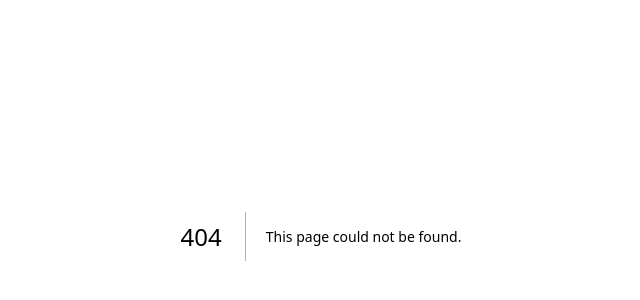
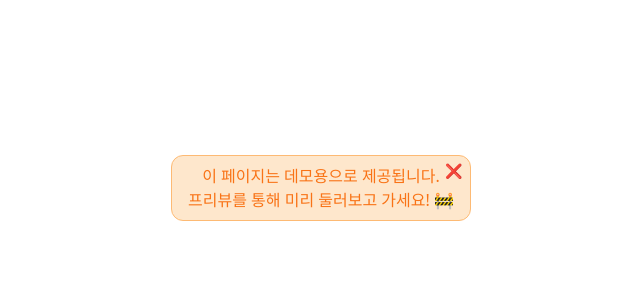
Before and after one commit to jliliflora/carrot-market-app, a Next.js app: page /components/demoalert in a window 1280 px wide. Before the commit this address had no page. Shown: the part 164-464 px from the top of the page, without its empty margins (319-959 px from the left). Built offline with nearby package versions, Linux system fonts and the light colour scheme.

Commit message:
데모알림창 컴포넌트 생성

```diff
--- a/pages/chats/index.tsx
+++ b/pages/chats/index.tsx
@@ -2,6 +2,7 @@ import type { NextPage } from "next";
 import Layout from "../components/layout";
 import Link from "next/link";
 import useUser from "../libs/client/useUser";
+import DemoAlert from "../components/demoalert";
 
 const Chats: NextPage = () => {
   //로그인이 안됐을때 enter로 redirect
@@ -26,12 +27,7 @@ const Chats: NextPage = () => {
             </div>
           </Link>
         ))}
-        <div className="divide-y-0">
-          <p className="fixed bottom-24 left-1/2 translate-x-[-50%] bg-orange-200 bg-opacity-50 border border-orange-300 rounded-xl px-4 py-2 w-[300px] text-center text-orange-500">
-            이 페이지는 데모용으로 제공됩니다.
-            <br /> 프리뷰를 통해 미리 둘러보고 가세요! 🚧
-          </p>
-        </div>
+        <DemoAlert />
       </div>
     </Layout>
   );
--- /dev/null
+++ b/pages/components/demoalert.tsx
@@ -0,0 +1,37 @@
+import React, { useState } from "react";
+
+export default function DemoAlert() {
+  const [isVisible, setIsVisible] = useState(true);
+  const [isFadingOut, setIsFadingOut] = useState(false);
+
+  const handleClose = () => {
+    setIsFadingOut(true);
+    setTimeout(() => {
+      setIsVisible(false); // 완전히 사라지게 설정
+    }, 300); // 0.3초 후에 실제로 숨김
+  };
+
+  return (
+    <>
+      {isVisible && (
+        // <div className="divide-y-0">
+        <div
+          className={`divide-y-0 transition-opacity duration-300 ${
+            isFadingOut ? "opacity-0" : "opacity-100"
+          }`}
+        >
+          <p className="fixed top-[calc(50%-3rem)] left-1/2 transform -translate-x-1/2 -translate-y-1/2 bg-orange-200 bg-opacity-60 border border-orange-300 rounded-xl px-4 py-2 w-[300px] text-center text-orange-500">
+            <button
+              onClick={handleClose}
+              className="absolute top-[5px] right-[8px] text-sm"
+            >
+              ❌
+            </button>
+            이 페이지는 데모용으로 제공됩니다.
+            <br /> 프리뷰를 통해 미리 둘러보고 가세요! 🚧
+          </p>
+        </div>
+      )}
+    </>
+  );
+}
--- a/pages/streams/index.tsx
+++ b/pages/streams/index.tsx
@@ -7,6 +7,7 @@ import useSWR from "swr";
 import { useEffect, useState } from "react";
 import Pagination from "../components/pagination";
 import useUser from "../libs/client/useUser";
+import DemoAlert from "../components/demoalert";
 
 interface StreamsResponse {
   ok: boolean;
@@ -46,6 +47,7 @@ const Streams: NextPage = () => {
             </h1>
           </Link>
         ))}
+        <DemoAlert />
 
         {/* {[1, 1, 1, 1, 1, 1, 1].map((_, i) => (
           <div className="pt-4  px-4" key={i}>
```
